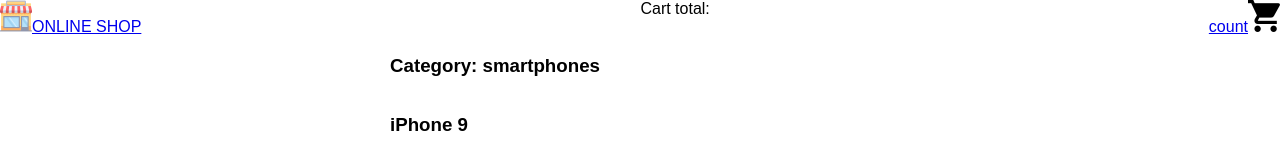
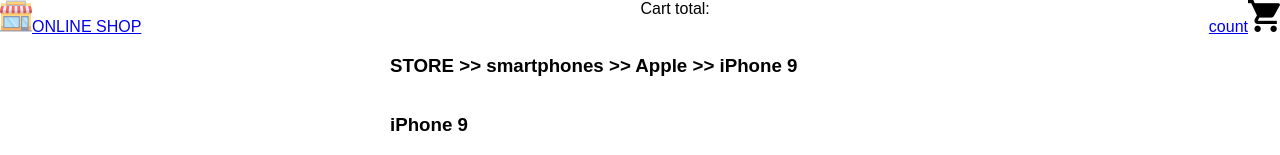
Before and after one commit to Maksim1509/online-store, a React (Create React App) app: page /product/1 in a window 1280 px wide. Shown: the top 155 px of the page. Built offline with nearby package versions, Linux system fonts and the light colour scheme.

Commit message:
feat: хлебные крошки

```diff
--- a/src/components/Product/ProductWithImgs.tsx
+++ b/src/components/Product/ProductWithImgs.tsx
@@ -23,7 +23,7 @@
 
   return (
     <section className='productPage'>
-      <h3>Category: {data.category}</h3>
+      <h3>{`STORE  >>  ${data.category}  >>  ${data.brand}  >>  ${data.title}`}</h3>
       <h3>{data.title}</h3>
       <span>Price: {data.price}</span>
       <p>{data.description}</p>
```
